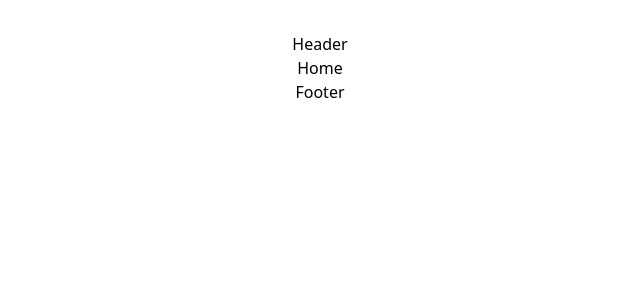
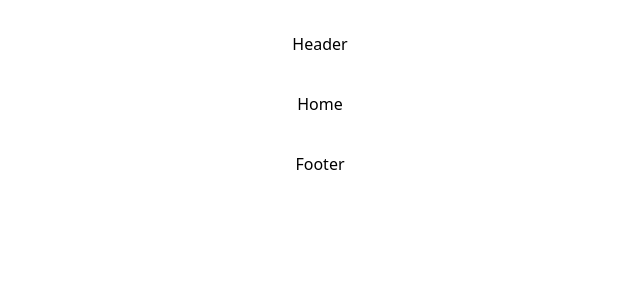
Before and after one commit to sevaraobidova/vevawater, a React (Vite) app: page / in a window 1280 px wide. Shown: the top 300 px of the page, without its empty margins (320-960 px from the left). Built offline with nearby package versions, Linux system fonts and the light colour scheme.

Commit message:
tailwind and postcss installed,theme file is configured,

```diff
--- a/package.json
+++ b/package.json
@@ -10,6 +10,8 @@
     "preview": "vite preview"
   },
   "dependencies": {
+    "install": "^0.13.0",
+    "postcss-cli": "^11.0.0",
     "react": "^18.2.0",
     "react-dom": "^18.2.0",
     "react-router-dom": "^6.20.1"
@@ -18,10 +20,14 @@
     "@types/react": "^18.2.37",
     "@types/react-dom": "^18.2.15",
     "@vitejs/plugin-react": "^4.2.0",
+    "autoprefixer": "^10.4.16",
     "eslint": "^8.53.0",
     "eslint-plugin-react": "^7.33.2",
     "eslint-plugin-react-hooks": "^4.6.0",
     "eslint-plugin-react-refresh": "^0.4.4",
+    "postcss": "^8.4.32",
+    "postcss-import": "^15.1.0",
+    "postcss-nesting": "^12.0.1",
     "tailwindcss": "^3.3.6",
     "vite": "^5.0.0"
   }
--- /dev/null
+++ b/postcss.config.js
@@ -0,0 +1,8 @@
+export default {
+  plugins: {
+    'postcss-import': {},
+    'tailwindcss/nesting': 'postcss-nesting',
+    tailwindcss: { config: './tailwindcss-config.js' },
+    autoprefixer: {},
+  },
+}
--- a/src/index.css
+++ b/src/index.css
@@ -1,3 +1,9 @@
 @tailwind base;
 @tailwind components;
 @tailwind utilities;
+
+@font-face{
+    font-family:"RF Tone";
+    src:url("./assets/fonts/RF Tone/RFTone-Regular.ttf") format('truetype');
+
+}
--- a/tailwind.config.js
+++ b/tailwind.config.js
@@ -1,8 +1,47 @@
 /** @type {import('tailwindcss').Config} */
 export default {
-  content: ["./src/**/*.{html,js}"],
+  content: [
+    "./index.html",
+    "./src/**/*.{html,js,jsx}"
+  ],
   theme: {
-    extend: {},
+    colors: {
+      'light-black': '#414042',
+      'black': '#000',
+      'white': '#fff',
+      'blue': ' #1CBBEE',
+        'gray-light': '#F2F4F7',
+        'gray': '#E4EAF3',
+        'gray-dark': '#ffffff4d',
+        'gray-inactive': '#98A2B3', //disabled text in this color
+        'red': '#E9573F',
+        'green': '#62BB00'
+    },
+    fontFamily: {
+      rf: ['RF Tone', 'Graphik','sans-serif'],
+    },
+    fontSize: {
+      'h1': '3.5rem',
+      'h2': '2rem',
+      'h3': '1.5rem',
+      'h4': '1.25rem',
+      'h5': '1rem',
+      'h6':'0.875rem',
+    },
+    fontWeight: {
+      'roman': '300',
+      'bold': '700',
+      'link':'400',
+    },
+
+
+    extend: {
+      borderRadius: {
+        '4xl': '2,5rem', //40px
+        '5xl': '6.25rem',  // 100px
+        '6xl':'62.5rem', //1000px
+      }
+    }
   },
   plugins: [],
 }
```
Also changed, not shown: src/assets/fonts/RF Tone/RFTone-Regular.ttf (added), 1 other file (tests, documents, lock files or other folders).
